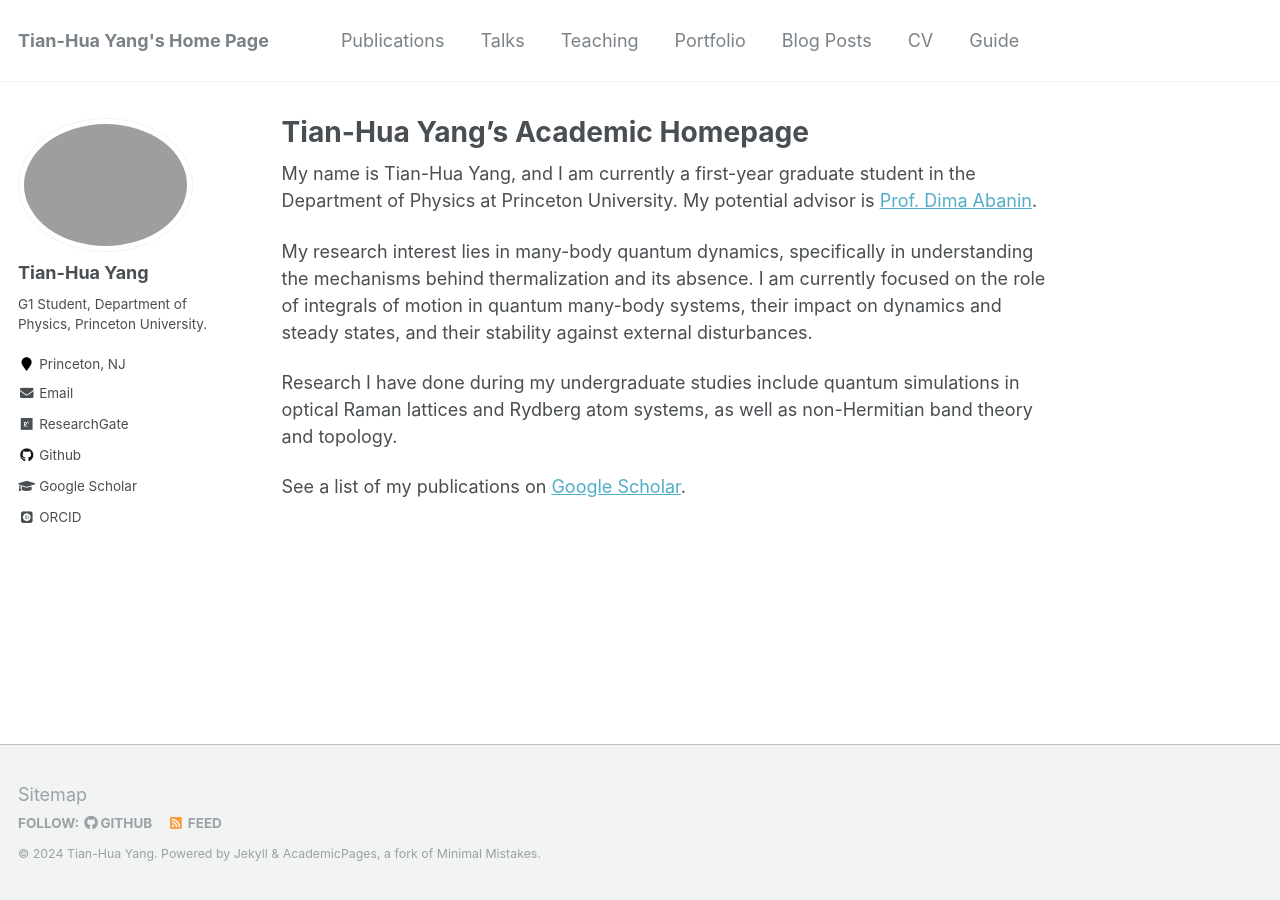
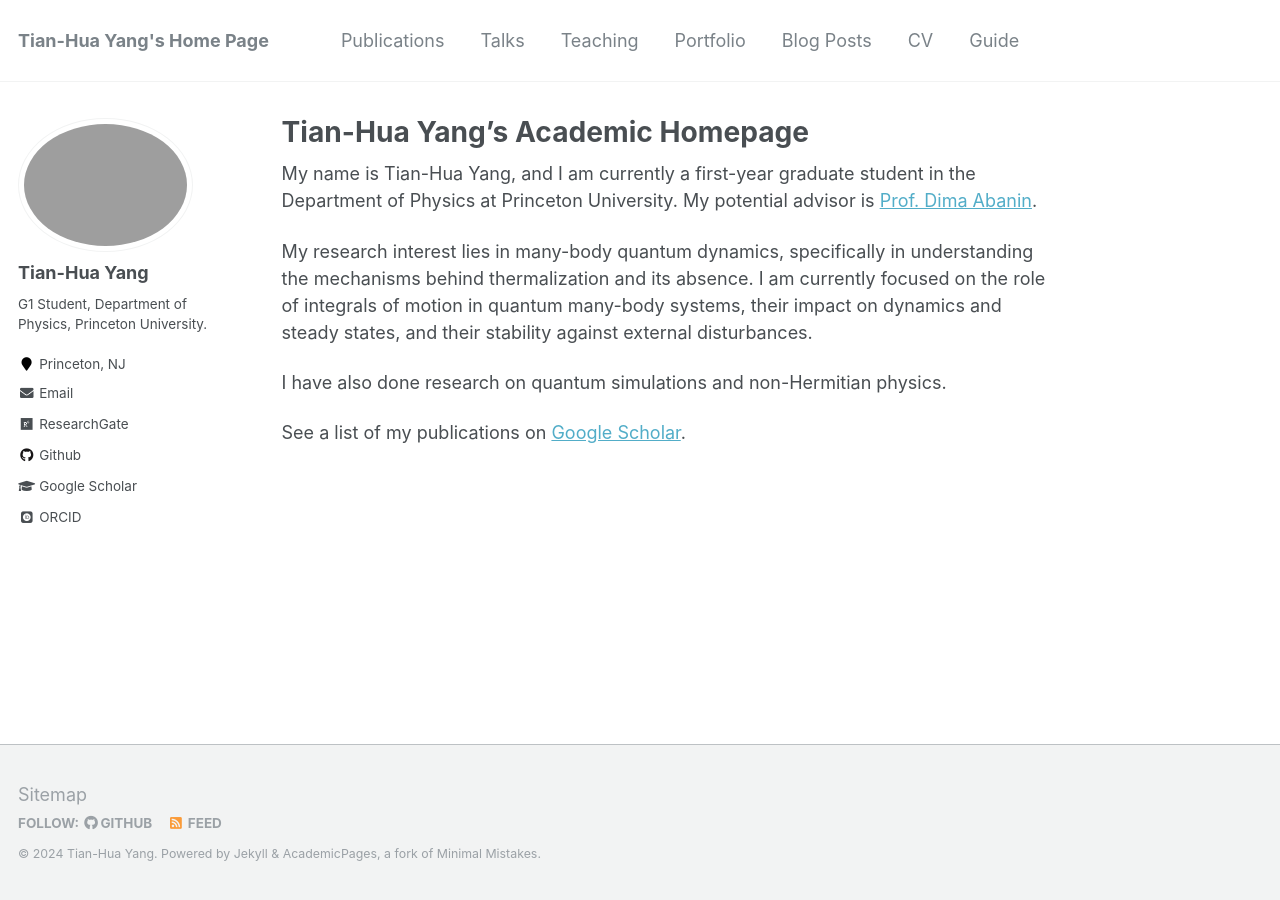
Before and after one commit to ThomasYangth/thomasyangth.github.io, a Jekyll site: the page built from _pages/about.md, in a window 1280 px wide. Built offline with Jekyll 4.4.1, drawn with Linux system fonts in a browser that asks for light colours; some web fonts are replaced.

Commit message:
Update about.md

```diff
--- a/_pages/about.md
+++ b/_pages/about.md
@@ -12,6 +12,6 @@ My name is Tian-Hua Yang, and I am currently a first-year graduate student in th
 
 My research interest lies in many-body quantum dynamics, specifically in understanding the mechanisms behind thermalization and its absence. I am currently focused on the role of integrals of motion in quantum many-body systems, their impact on dynamics and steady states, and their stability against external disturbances.
 
-Research I have done during my undergraduate studies include quantum simulations in optical Raman lattices and Rydberg atom systems, as well as non-Hermitian band theory and topology.
+I have also done research on quantum simulations and non-Hermitian physics.
 
 See a list of my publications on <a href="https://scholar.google.com/citations?user=MXF9R18AAAAJ&hl=en">Google Scholar</a>.
```
